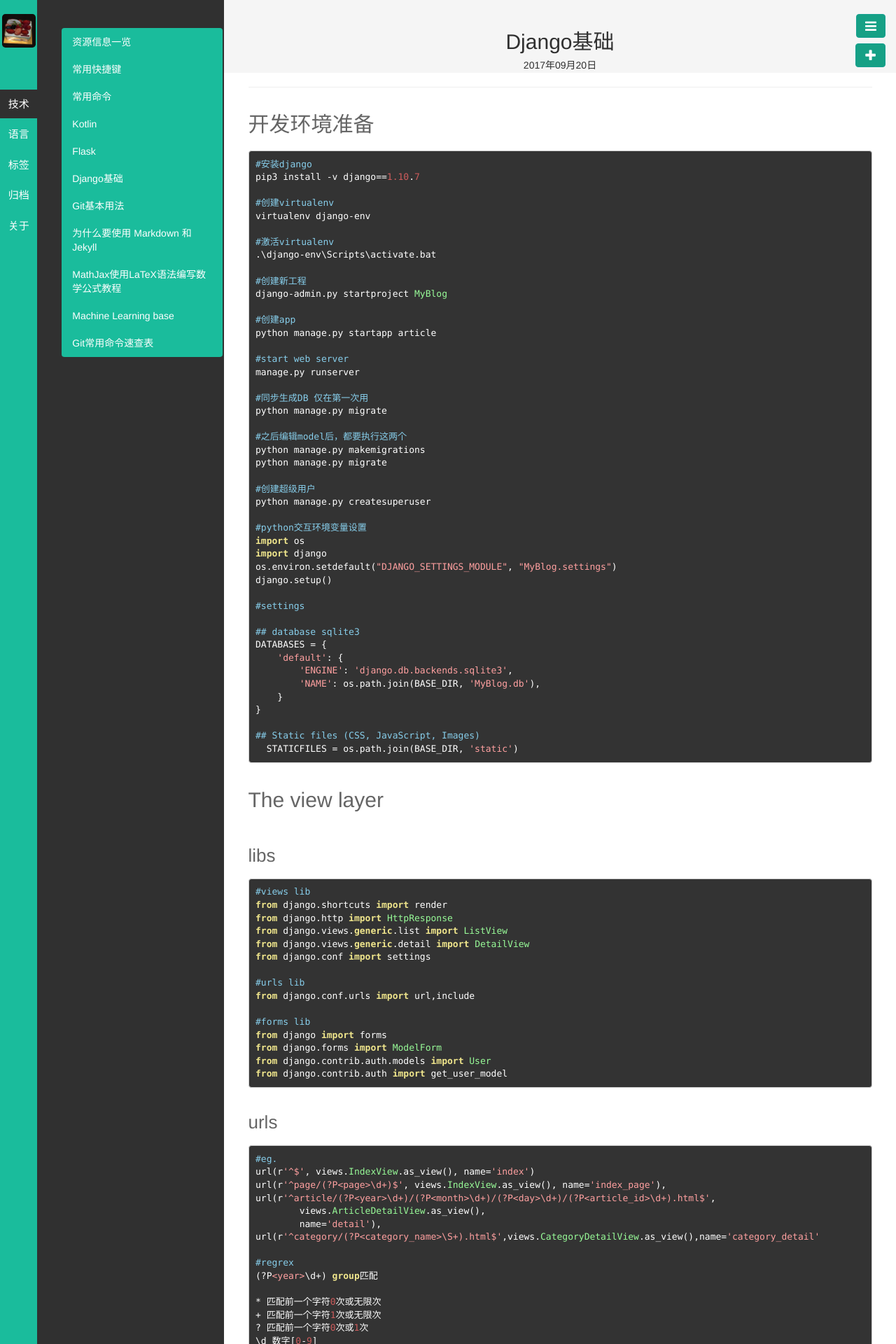
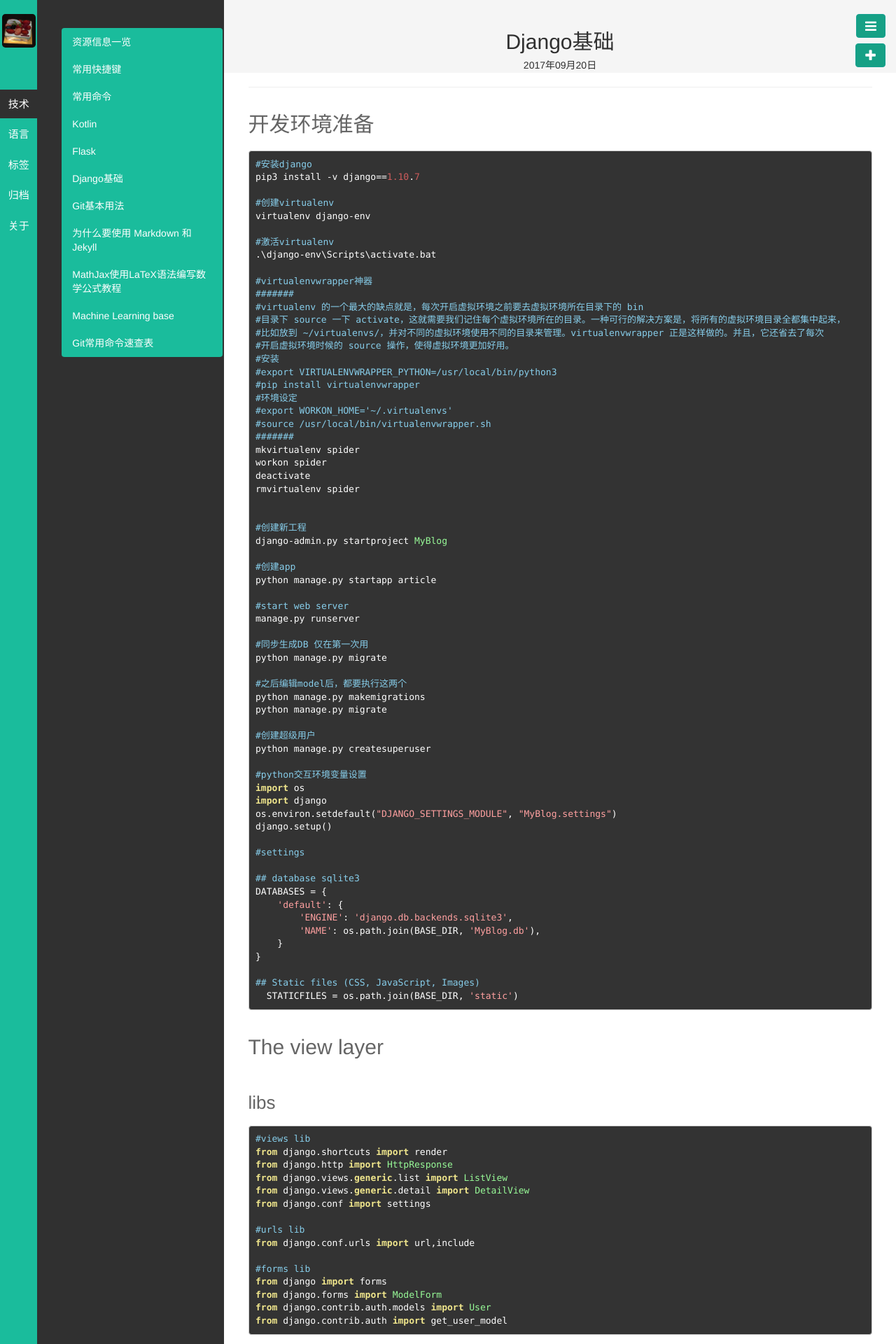
Before and after one commit to kyoyo/kyoyo.github.io, a Jekyll site: the page built from _posts/技術/2017-09-20-Django-Base1.md, in a window 1280 px wide. Shown: the top 1920 px of the page at 70% size. Built offline with Jekyll 4.4.1, drawn with Linux system fonts in a browser that asks for light colours; Markdown is read by kramdown in place of the engine named in the settings.

Commit message:
Update 2017-09-20-Django-Base1.md

```diff
--- a/_posts/技術/2017-09-20-Django-Base1.md
+++ b/_posts/技術/2017-09-20-Django-Base1.md
@@ -18,6 +18,25 @@ virtualenv django-env
 
 #激活virtualenv
 .\django-env\Scripts\activate.bat
+
+#virtualenvwrapper神器
+#######
+#virtualenv 的一个最大的缺点就是，每次开启虚拟环境之前要去虚拟环境所在目录下的 bin
+#目录下 source 一下 activate，这就需要我们记住每个虚拟环境所在的目录。一种可行的解决方案是，将所有的虚拟环境目录全都集中起来，
+#比如放到 ~/virtualenvs/，并对不同的虚拟环境使用不同的目录来管理。virtualenvwrapper 正是这样做的。并且，它还省去了每次
+#开启虚拟环境时候的 source 操作，使得虚拟环境更加好用。
+#安装
+#export VIRTUALENVWRAPPER_PYTHON=/usr/local/bin/python3
+#pip install virtualenvwrapper
+#环境设定
+#export WORKON_HOME='~/.virtualenvs'
+#source /usr/local/bin/virtualenvwrapper.sh
+#######
+mkvirtualenv spider
+workon spider
+deactivate
+rmvirtualenv spider
+
 
 #创建新工程
 django-admin.py startproject MyBlog
```
